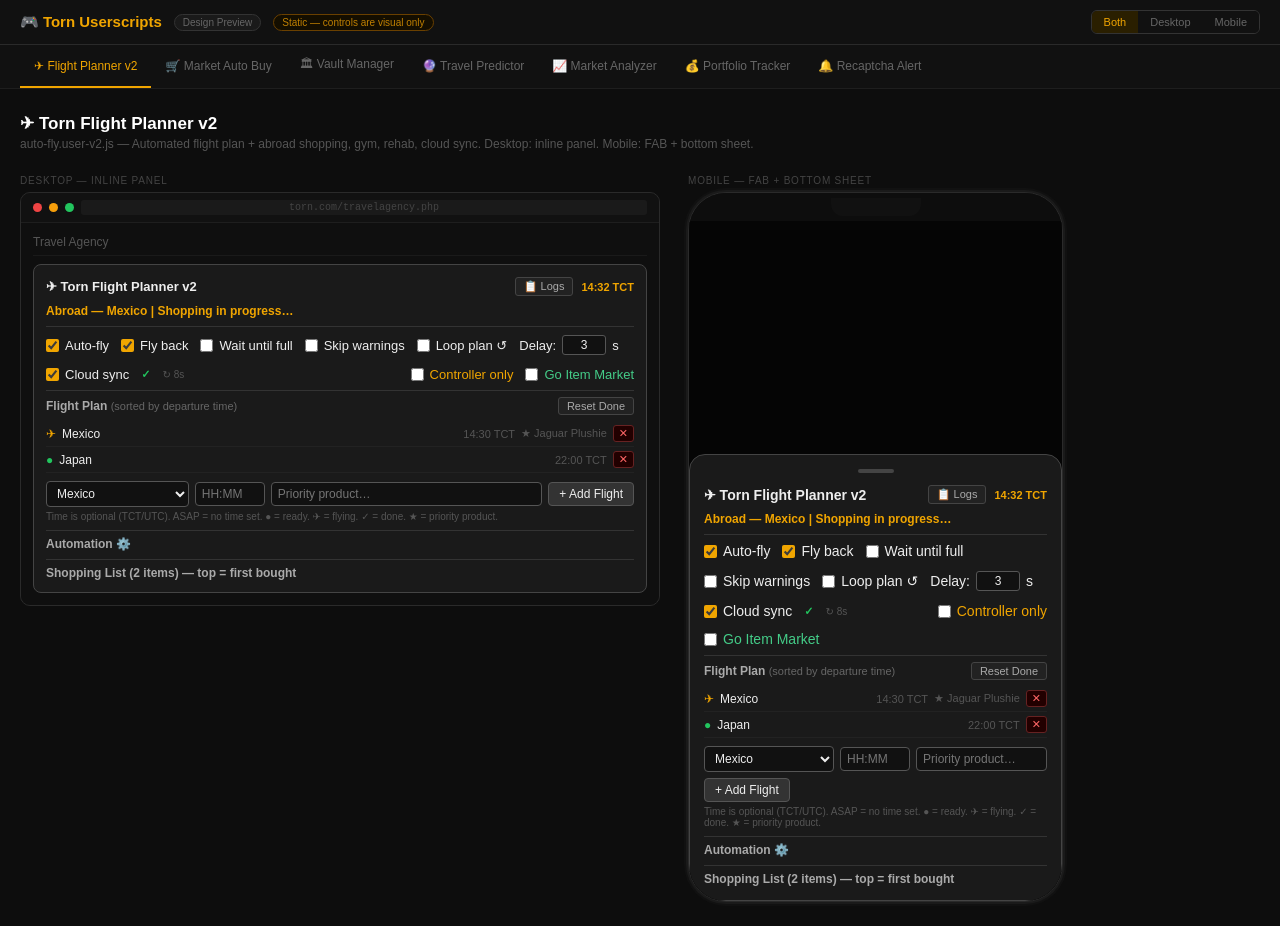
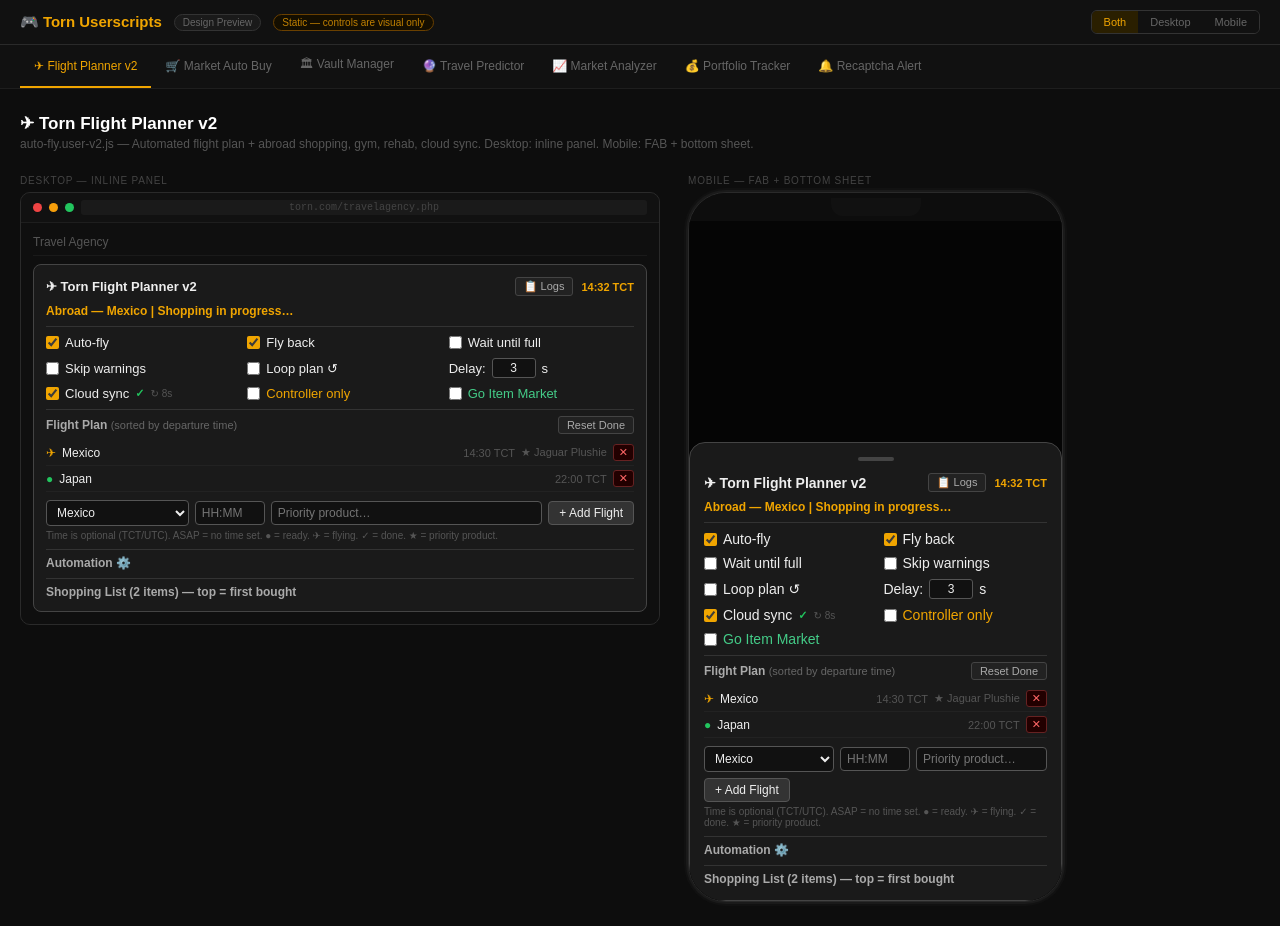
Before and after one commit to ghericsantiago/torn-my-tool, a plain HTML site: page index.html in a window 1280 px wide. Drawn offline with Linux system fonts and the light colour scheme.

Commit message:
Make desktop 3 columns

```diff
--- a/index.html
+++ b/index.html
@@ -8,6 +8,7 @@
 *,*::before,*::after{box-sizing:border-box;margin:0;padding:0}
 body{background:#0d0d0d;color:#eee;font-family:Arial,Helvetica,sans-serif;font-size:14px;min-height:100vh}
 ::-webkit-scrollbar{width:6px;height:6px}::-webkit-scrollbar-track{background:#111}::-webkit-scrollbar-thumb{background:#333;border-radius:3px}
+#fp-panel-m .fp-opts-d,#mb-panel-m .mb-opts-d{grid-template-columns:1fr 1fr!important}
 details>summary{list-style:none}details>summary::-webkit-details-marker{display:none}
 input[type=checkbox]{accent-color:#f0a500;cursor:pointer}
 input[type=number]{-moz-appearance:textfield}input::-webkit-outer-spin-button,input::-webkit-inner-spin-button{-webkit-appearance:none}
@@ -541,17 +542,15 @@ body.mode-mobile  .preview-col.desktop-col{display:none}
     </div>
   </div>
   <span style="flex:1 1 100%;color:#f0a500;font-weight:bold;font-size:12px;">Abroad — Mexico | Shopping in progress…</span>
-  <div style="flex:1 1 100%;display:flex;gap:12px;flex-wrap:wrap;align-items:center;border-top:1px solid #333;padding-top:8px;">
+  <div class="fp-opts-d" style="flex:1 1 100%;display:grid;grid-template-columns:1fr 1fr 1fr;gap:8px 16px;border-top:1px solid #333;padding-top:8px;">
     <label style="display:flex;align-items:center;gap:6px;cursor:pointer;user-select:none;"><input type="checkbox" checked> Auto-fly</label>
     <label style="display:flex;align-items:center;gap:6px;cursor:pointer;user-select:none;"><input type="checkbox" checked> Fly back</label>
-    <label style="display:flex;align-items:center;gap:6px;cursor:pointer;user-select:none;" title="Stay abroad and watch for stock changes — retries instantly when the store updates, until all purchase slots are filled"><input type="checkbox"> Wait until full</label>
+    <label style="display:flex;align-items:center;gap:6px;cursor:pointer;user-select:none;"><input type="checkbox"> Wait until full</label>
     <label style="display:flex;align-items:center;gap:6px;cursor:pointer;user-select:none;"><input type="checkbox"> Skip warnings</label>
-    <label style="display:flex;align-items:center;gap:6px;cursor:pointer;user-select:none;" title="When all flights are done, reset the whole plan and start over automatically"><input type="checkbox"> Loop plan ↺</label>
+    <label style="display:flex;align-items:center;gap:6px;cursor:pointer;user-select:none;"><input type="checkbox"> Loop plan ↺</label>
     <label style="display:flex;align-items:center;gap:6px;user-select:none;">Delay: <input type="number" value="3" min="0" max="120" style="width:44px;padding:2px 4px;border-radius:3px;border:1px solid #555;background:#111;color:#eee;font-size:12px;text-align:center;"> s</label>
-    <label style="display:flex;align-items:center;gap:6px;cursor:pointer;user-select:none;"><input type="checkbox" checked> Cloud sync</label>
-    <span style="font-size:11px;font-weight:bold;color:#22c55e;">✓</span>
-    <span style="font-size:10px;color:#555;">↻ 8s</span>
-    <label style="display:flex;align-items:center;gap:6px;cursor:pointer;user-select:none;margin-left:auto;color:#f0a500;"><input type="checkbox"> Controller only</label>
+    <label style="display:flex;align-items:center;gap:6px;cursor:pointer;user-select:none;"><input type="checkbox" checked> Cloud sync <span style="font-size:11px;font-weight:bold;color:#22c55e;">✓</span> <span style="font-size:10px;color:#555;">↻ 8s</span></label>
+    <label style="display:flex;align-items:center;gap:6px;cursor:pointer;user-select:none;color:#f0a500;"><input type="checkbox"> Controller only</label>
     <label style="display:flex;align-items:center;gap:6px;cursor:pointer;user-select:none;color:#44cc88;"><input type="checkbox"> Go Item Market</label>
   </div>
   <div style="display:none;flex:1 1 100%;background:#2a1f00;border:1px solid #f0a500;border-radius:4px;padding:5px 10px;font-size:11px;color:#f0a500;text-align:center;">Controller Only Mode — automation is paused on this device</div>
@@ -679,12 +678,12 @@ body.mode-mobile  .preview-col.desktop-col{display:none}
     </div>
     <div style="color:#555;font-size:10px;margin-top:4px;">Top item is bought first. ≤ = max price cap. Target qty = 0 means unlimited.</div>
   </details>
-  <div style="flex:1 1 100%;display:grid;grid-template-columns:1fr 1fr;gap:8px 16px;border-top:1px solid #333;padding-top:8px;">
+  <div class="mb-opts-d" style="flex:1 1 100%;display:grid;grid-template-columns:1fr 1fr 1fr;gap:8px 16px;border-top:1px solid #333;padding-top:8px;">
     <label style="display:flex;align-items:center;gap:6px;cursor:pointer;user-select:none;"><input type="checkbox" checked> Auto-buy</label>
     <label style="display:flex;align-items:center;gap:6px;user-select:none;">Next item after: <input type="number" value="20" min="1" style="width:52px;padding:3px 6px;border-radius:4px;border:1px solid #555;background:#111;color:#eee;font-size:12px;box-sizing:border-box;text-align:center;"> s</label>
     <label style="display:flex;align-items:center;gap:6px;cursor:pointer;user-select:none;"><input type="checkbox" checked> Cloud sync <span style="font-size:10px;color:#555;">↻ 11s</span></label>
     <label style="display:flex;align-items:center;gap:6px;cursor:pointer;user-select:none;"><input type="checkbox"> Go Home</label>
-    <label style="display:flex;align-items:center;gap:6px;user-select:none;" title="Auto-buy stops automatically after this many hours. Set 0 to run indefinitely.">
+    <label style="display:flex;align-items:center;gap:6px;user-select:none;">
       Run for <input type="number" value="2" min="0" step="0.5" style="width:52px;padding:3px 6px;border-radius:4px;border:1px solid #555;background:#111;color:#eee;font-size:12px;box-sizing:border-box;text-align:center;"> h <span style="color:#555;font-size:11px;">(0 = ∞)</span>
     </label>
     <div style="display:flex;align-items:center;gap:8px;">
--- a/item-market-buy.user.js
+++ b/item-market-buy.user.js
@@ -1830,8 +1830,8 @@
           <div style="color:#555;font-size:10px;margin-top:4px;">Top item is bought first. &#8804; = max price cap. Blank price uses market value. Target qty = 0 means unlimited.</div>
         </details>
 
-        <!-- Options grid (2 columns) -->
-        <div style="flex:1 1 100%;display:grid;grid-template-columns:1fr 1fr;gap:8px 16px;border-top:1px solid #333;padding-top:8px;">
+        <!-- Options grid (3 cols desktop / 2 cols mobile) -->
+        <div style="flex:1 1 100%;display:grid;grid-template-columns:${isMobile() ? '1fr 1fr' : '1fr 1fr 1fr'};gap:8px 16px;border-top:1px solid #333;padding-top:8px;">
           <label style="display:flex;align-items:center;gap:6px;cursor:pointer;user-select:none;">
             <input id="tm-imbuy-enabled" type="checkbox"> Auto-buy
           </label>
```
Also changed, not shown: auto-fly.user-v2.js (+5 -5 lines).
